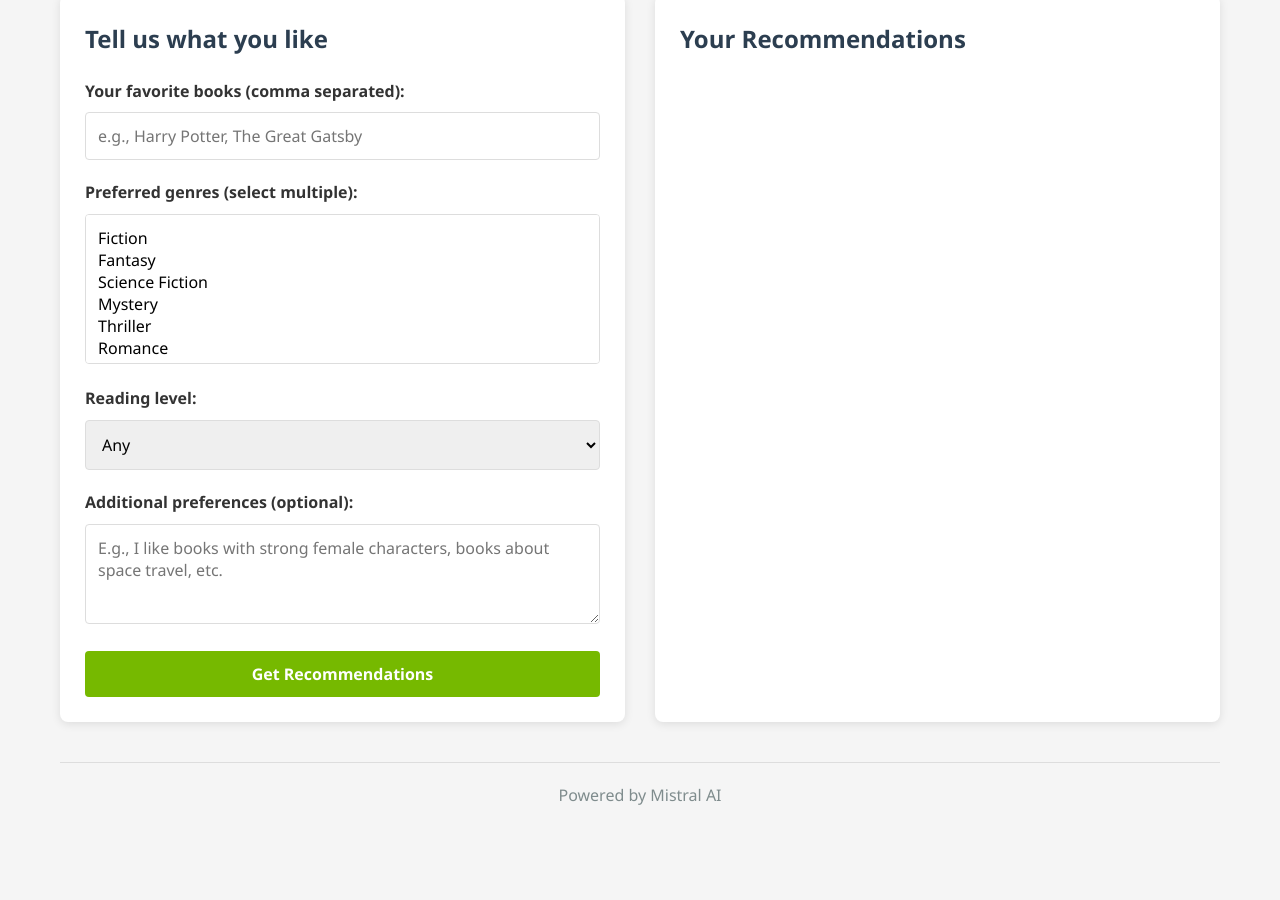
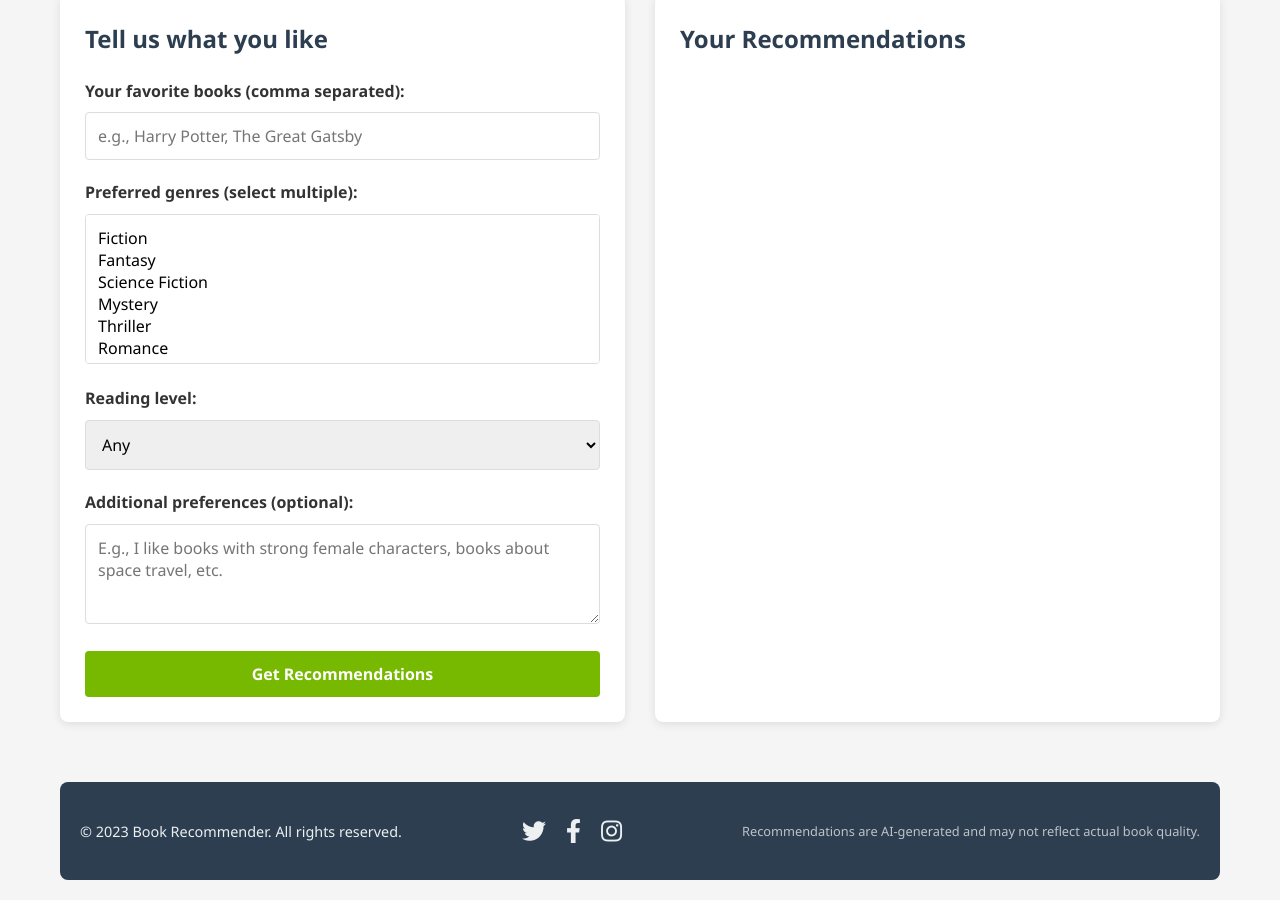
Before and after one commit to Amandeep-Singh07/Book-Recommender, a plain HTML site: page index.html in a window 1280 px wide. Shown: the part 208-1108 px from the top of the page. Before the commit the page ends 1037 px from the top, so only its background shows below. Drawn offline with Linux system fonts and the light colour scheme.

Commit message:
final commit

```diff
--- a/index.html
+++ b/index.html
@@ -5,6 +5,10 @@
     <meta name="viewport" content="width=device-width, initial-scale=1.0" />
     <title>Book Recommender</title>
     <link rel="stylesheet" href="/styles.css" />
+    <link
+      rel="stylesheet"
+      href="https://cdnjs.cloudflare.com/ajax/libs/font-awesome/5.15.4/css/all.min.css"
+    />
     <script defer src="/script.js"></script>
   </head>
   <body>
@@ -80,8 +84,27 @@
         </div>
       </main>
 
-      <footer>
-        <p>Powered by Mistral AI</p>
+      <footer class="site-footer">
+        <div class="footer-content">
+          <div class="copyright">
+            <p>&copy; 2023 Book Recommender. All rights reserved.</p>
+          </div>
+          <div class="social-links">
+            <a href="#" aria-label="Twitter"><i class="fab fa-twitter"></i></a>
+            <a href="#" aria-label="Facebook"
+              ><i class="fab fa-facebook-f"></i
+            ></a>
+            <a href="#" aria-label="Instagram"
+              ><i class="fab fa-instagram"></i
+            ></a>
+          </div>
+          <div class="disclaimer">
+            <p>
+              Recommendations are AI-generated and may not reflect actual book
+              quality.
+            </p>
+          </div>
+        </div>
       </footer>
     </div>
   </body>
--- a/public/styles.css
+++ b/public/styles.css
@@ -2,7 +2,7 @@
   margin: 0;
   padding: 0;
   box-sizing: border-box;
-    font-family: 'Segoe UI', Tahoma, Geneva, Verdana, sans-serif;
+  font-family: "Segoe UI", Tahoma, Geneva, Verdana, sans-serif;
 }
 
 body {
@@ -47,7 +47,8 @@ main {
   }
 }
 
-.preferences-section, .results-section {
+.preferences-section,
+.results-section {
   background-color: white;
   padding: 25px;
   border-radius: 8px;
@@ -70,7 +71,9 @@ label {
   font-weight: 600;
 }
 
-input, select, textarea {
+input,
+select,
+textarea {
   width: 100%;
   padding: 12px;
   border: 1px solid #ddd;
@@ -108,66 +111,6 @@ button:hover {
 
 .book-recommendation {
   margin-bottom: 30px;
-    padding-bottom: 20px;
-    border-bottom: 1px solid #eee;
-}
-
-.book-recommendation:last-child {
-    border-bottom: none;
-}
-
-.book-title {
-    font-size: 1.3rem;
-    font-weight: bold;
-    color: #2c3e50;
-    margin-bottom: 5px;
-}
-
-.book-author {
-    font-style: italic;
-    margin-bottom: 10px;
-    color: #7f8c8d;
-}
-
-.book-description {
-    margin-bottom: 10px;
-}
-
-.book-genre {
-    display: inline-block;
-    background-color: #f0f0f0;
-    padding: 4px 8px;
-    border-radius: 4px;
-    margin-right: 5px;
-    margin-bottom: 5px;
-    font-size: 0.8rem;
-}
-
-.hidden {
-    display: none;
-}
-
-#loading {
-    text-align: center;
-    padding: 20px;
-    font-style: italic;
-    color: #7f8c8d;
-}
-
-footer {
-    text-align: center;
-    margin-top: 40px;
-    padding-top: 20px;
-    border-top: 1px solid #ddd;
-    color: #7f8c8d;
-}
-
-/* updated for the answer part */
-
-/* Add these styles to your existing CSS file */
-
-.book-recommendation {
-    margin-bottom: 30px;
   padding: 20px;
   border-radius: 8px;
   background-color: #f9f9f9;
@@ -196,6 +139,10 @@ footer {
   font-size: 1.1rem;
 }
 
+.book-description {
+  margin-bottom: 10px;
+}
+
 .book-description p {
   margin-bottom: 10px;
   line-height: 1.6;
@@ -203,16 +150,25 @@ footer {
 
 .book-description p:last-child {
   margin-bottom: 0;
-}
-
-/* Add a small badge for "Why you might enjoy it" section */
-.book-description p:last-child {
   margin-top: 15px;
   padding-top: 10px;
   border-top: 1px dashed #ddd;
 }
 
-/* Make the loading indicator more visible */
+.book-genre {
+  display: inline-block;
+  background-color: #f0f0f0;
+  padding: 4px 8px;
+  border-radius: 4px;
+  margin-right: 5px;
+  margin-bottom: 5px;
+  font-size: 0.8rem;
+}
+
+.hidden {
+  display: none;
+}
+
 #loading {
   text-align: center;
   padding: 30px;
@@ -223,7 +179,65 @@ footer {
 }
 
 @keyframes pulse {
-    0% { opacity: 0.6; }
-    50% { opacity: 1; }
-    100% { opacity: 0.6; }
+  0% {
+    opacity: 0.6;
   }
+  50% {
+    opacity: 1;
+  }
+  100% {
+    opacity: 0.6;
+  }
+}
+
+/* Footer styles */
+.site-footer {
+  background-color: #2c3e50;
+  color: #ecf0f1;
+  padding: 30px 0;
+  margin-top: 60px;
+  border-radius: 8px;
+}
+
+.footer-content {
+  display: flex;
+  flex-direction: column;
+  align-items: center;
+  gap: 20px;
+  text-align: center;
+}
+
+.copyright {
+  font-size: 0.9rem;
+}
+
+.social-links {
+  display: flex;
+  gap: 20px;
+}
+
+.social-links a {
+  color: #ecf0f1;
+  font-size: 1.5rem;
+  transition: color 0.3s, transform 0.3s;
+}
+
+.social-links a:hover {
+  color: #76b900;
+  transform: translateY(-3px);
+}
+
+.disclaimer {
+  font-size: 0.8rem;
+  max-width: 500px;
+  color: #bdc3c7;
+}
+
+@media (min-width: 768px) {
+  .footer-content {
+    flex-direction: row;
+    justify-content: space-between;
+    text-align: left;
+    padding: 0 20px;
+  }
+}
```
Lines whose indentation alone changed are shown as unchanged.
